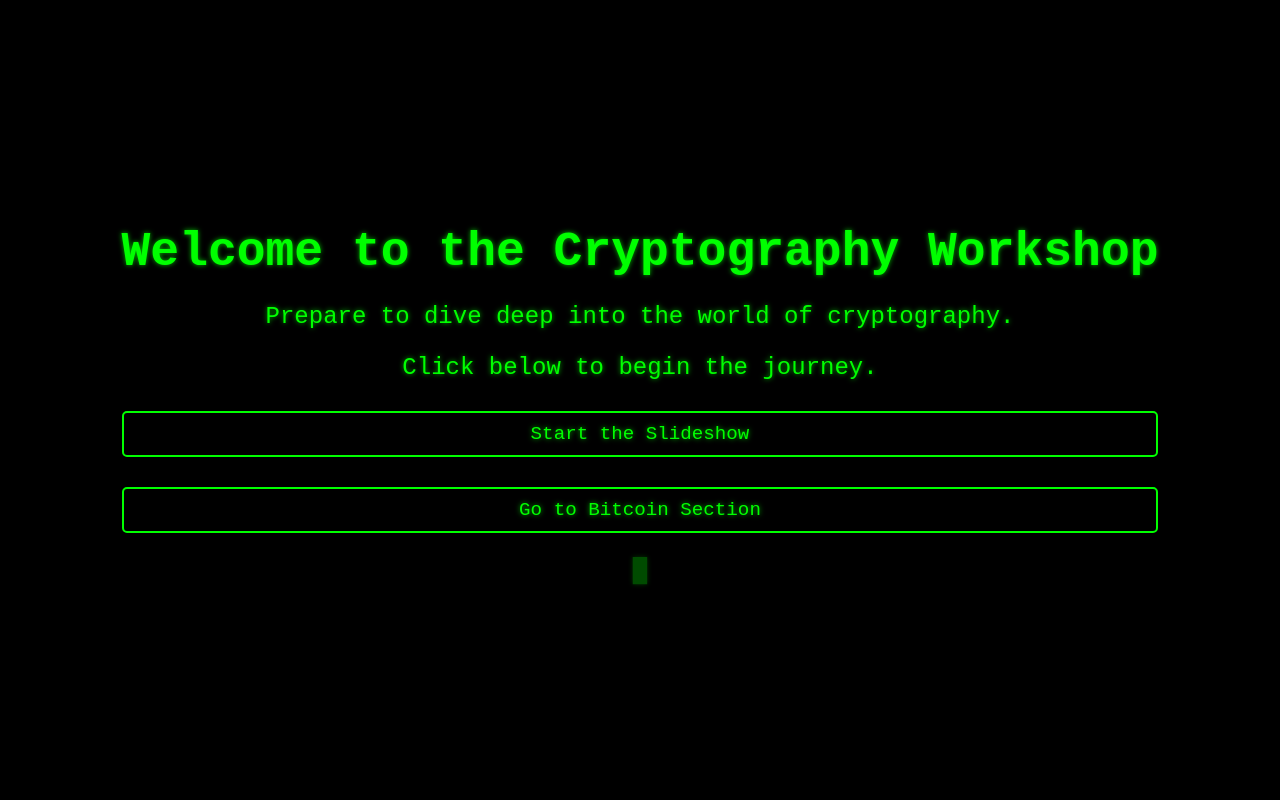
After one commit to SecurityWorkshops/EntropyRoll, a Flask app: page /welcome in a window 1280 px wide. The commit adds this page. Run offline with Flask 3, Linux system fonts and the light colour scheme.

Commit message:
new slideshow format

```diff
--- a/presentation/app.py
+++ b/presentation/app.py
@@ -5,7 +5,11 @@ app = Flask(__name__)
 slides = [
     {
         "title": "Diceware- Rolling your own encryption",
-        "content": ["This is the first slide", "You can add bullet points", "And more text"],
+        "content": [
+    "Randomness Rocks: Discover why a little chaos makes your keys super secure.",
+    "Get Rolling: Learn how to craft your own keys with a few rolls of the dice.",
+    "From Dice to Devices: Endless possibilites"
+],
         "background_color": "#041e00",  # Default to a blue color
         "background_image": None,  # Set to a URL or path to an image
     },
@@ -30,9 +34,34 @@ slides = [
     # Add more slides as needed
 ]
 
+
+bitcoin_slides =  [
+    {
+        "title": "Diceware- Rolling your own encryption",
+        "content": [
+    "Randomness Rocks: Discover why a little chaos makes your keys super secure.",
+    "Get Rolling: Learn how to craft your own keys with a few rolls of the dice.",
+    "From Dice to Devices: Endless possibilites"
+],
+        "background_color": "#041e00",  # Default to a blue color
+        "background_image": None,  # Set to a URL or path to an image
+    },
+]
+
+
+@app.route('/welcome')
+def welcome():
+    return render_template('welcome.html')
+
 @app.route('/')
 def slideshow():
     return render_template('slide.html', slides=slides)
 
+
+
+@app.route('/bitcoin')
+def bitcoin():
+    return render_template('slide.html', slides=bitcoin_slides)
+
 if __name__ == '__main__':
     app.run(debug=True)
--- a/presentation/static/css/styles.css
+++ b/presentation/static/css/styles.css
@@ -81,3 +81,14 @@ li:before {
         opacity: 0;
     }
 }
+
+
+.slide-number {
+    position: absolute; /* Position relative to the parent div */
+    bottom: 10px; /* 10px from the bottom of the parent div */
+    left: 50%; /* Center horizontally */
+    transform: translateX(-50%); /* Adjust position to truly center the text */
+    font-size: 1.2em;
+    color: #00ff00;
+    text-shadow: 0px 0px 5px rgba(0, 255, 0, 0.7); /* Glowing effect */
+}
--- a/presentation/templates/slide.html
+++ b/presentation/templates/slide.html
@@ -9,13 +9,14 @@
 <body>
     <div class="slideshow-container">
         {% for slide in slides %}
-        <div class="slide" style="background-color: {{ slide.background_color }}; background-image: url('{{ slide.background_image }}');">
+        <div class="slide" style="background-color: {{ slide.background_color }}; background-image: url('{{ slide.background_image }}');position: relative;">
             <h1>{{ slide.title }}</h1>
             <ul>
                 {% for item in slide.content %}
                 <li>{{ item }}</li>
                 {% endfor %}
             </ul>
+            <div class="slide-number">Slide {{ loop.index }} of {{ loop.length }}</div>
         </div>
         {% endfor %}
     </div>
--- /dev/null
+++ b/presentation/templates/welcome.html
@@ -0,0 +1,79 @@
+<!DOCTYPE html>
+<html lang="en">
+<head>
+    <meta charset="UTF-8">
+    <meta name="viewport" content="width=device-width, initial-scale=1.0">
+    <title>Welcome to the Workshop</title>
+    <link rel="stylesheet" href="{{ url_for('static', filename='css/styles.css') }}">
+    <style>
+        body {
+            font-family: 'Courier New', Courier, monospace;
+            background-color: #000;
+            color: #00ff00;
+            text-shadow: 0px 0px 5px rgba(0, 255, 0, 0.7);
+            display: flex;
+            justify-content: center;
+            align-items: center;
+            height: 100vh;
+            margin: 0;
+            padding: 0;
+        }
+
+        .container {
+            text-align: center;
+        }
+
+        h1 {
+            font-size: 3em;
+            margin-bottom: 20px;
+        }
+
+        p {
+            font-size: 1.5em;
+        }
+
+        .blinking-cursor {
+            font-weight: bold;
+            font-size: 1.5em;
+            color: #00ff00;
+            animation: blink 1s infinite;
+        }
+
+        @keyframes blink {
+            0%, 100% {
+                opacity: 1;
+            }
+            50% {
+                opacity: 0;
+            }
+        }
+
+        .welcome-link {
+            display: block;
+            margin-top: 30px;
+            font-size: 1.2em;
+            color: #00ff00;
+            text-decoration: none;
+            border: 2px solid #00ff00;
+            padding: 10px 20px;
+            border-radius: 5px;
+            transition: background-color 0.3s;
+        }
+
+        .welcome-link:hover {
+            background-color: #00ff00;
+            color: #000;
+        }
+    </style>
+</head>
+<body>
+    <div class="container">
+        <h1>Welcome to the Cryptography Workshop</h1>
+        <p>Prepare to dive deep into the world of cryptography.</p>
+        <p>Click below to begin the journey.</p>
+        <a href="/" class="welcome-link">Start the Slideshow</a>
+        <a href="/bitcoin" class="welcome-link">Go to Bitcoin Section</a>
+        <p class="blinking-cursor">█</p>
+    </div>
+</body>
+</html>
```
